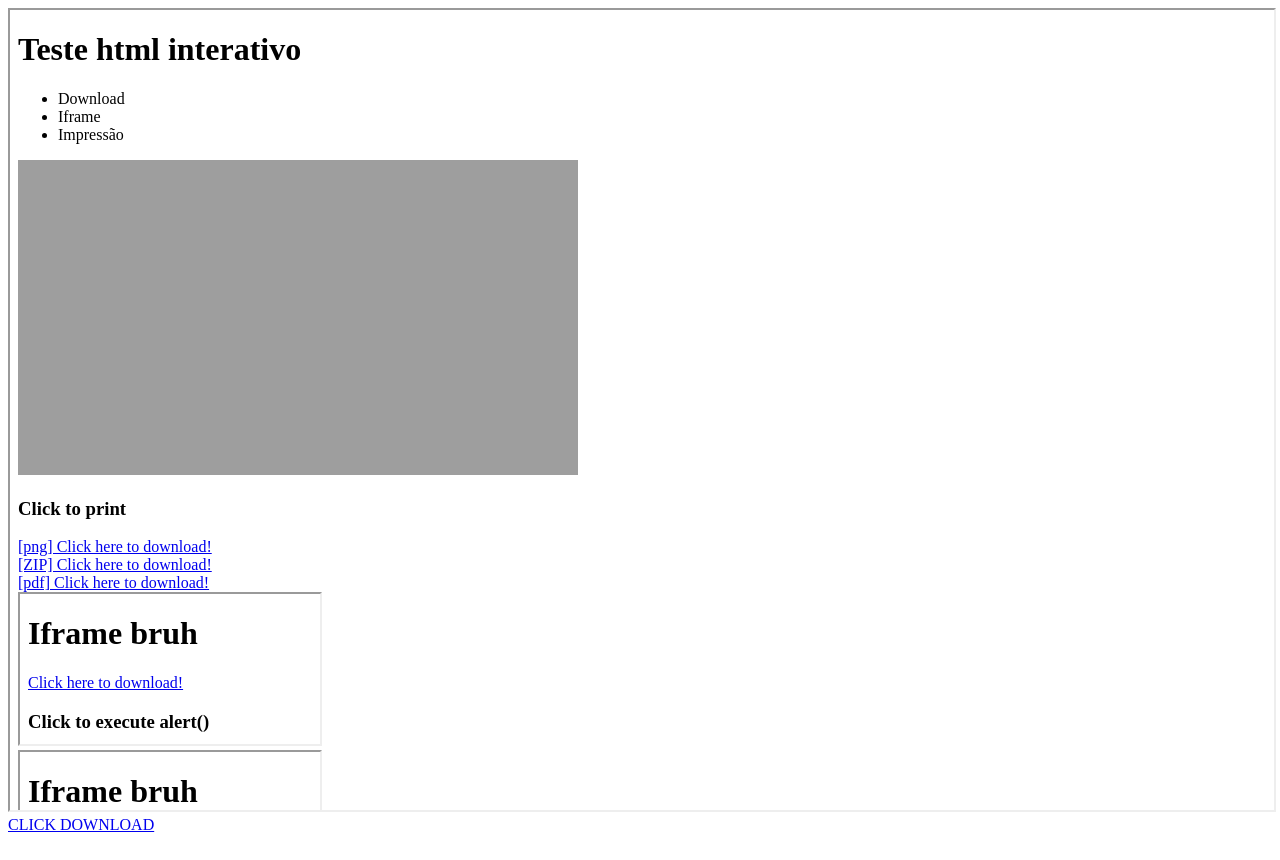
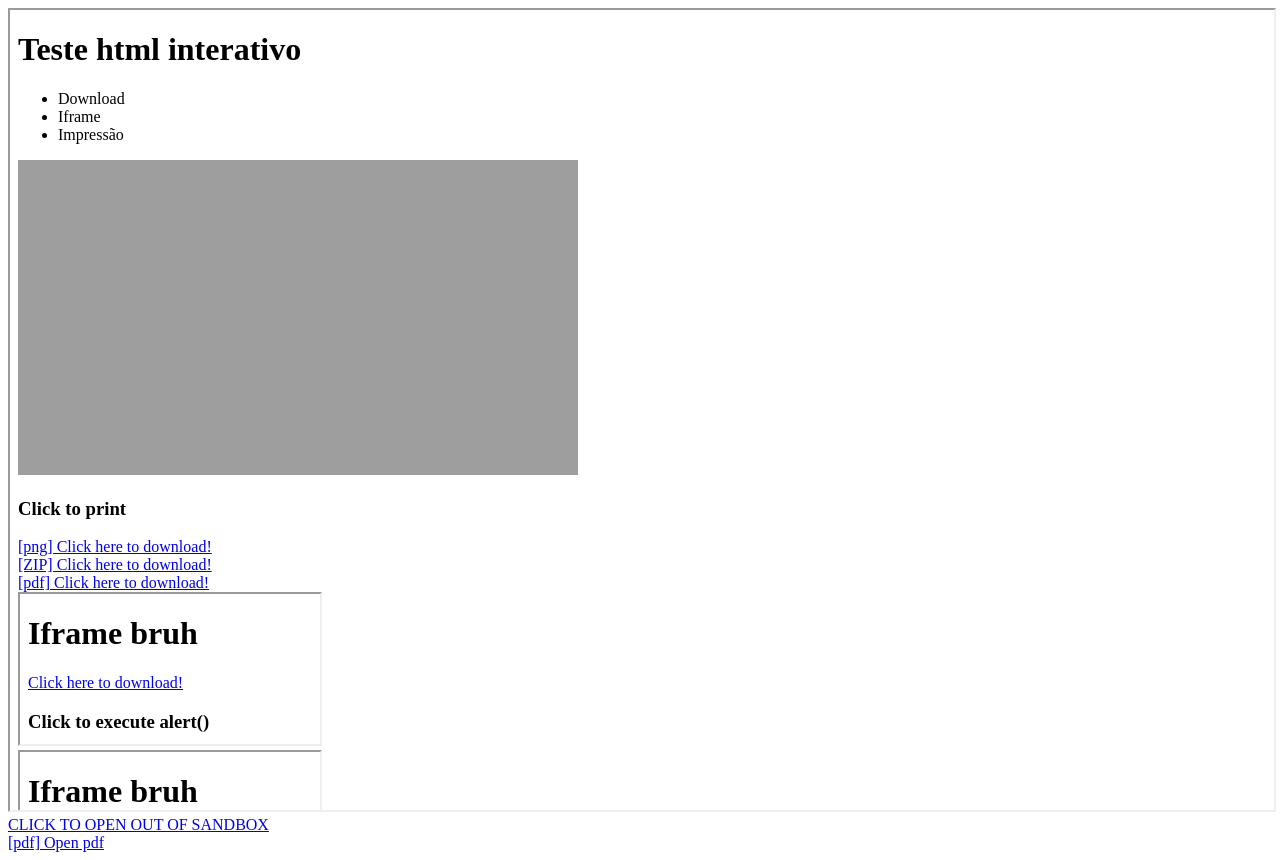
Before and after one commit to RodriguesLs/some_html_test, a plain HTML site: page index.html in a window 1280 px wide. Drawn offline with Linux system fonts and the light colour scheme.

Commit message:
feat(pdf): open pdf in new tab

```diff
--- a/index.html
+++ b/index.html
@@ -9,7 +9,10 @@
 <body>
     <iframe src="assets/html/second.html" width="100%" style="height: 100vh;" sandbox="allow-modals allow-downloads allow-same-origin allow-scripts allow-popups allow-forms allow-top-navigation"></iframe>
 
-    <a href="assets/html/iframe.html" target="_blank">CLICK DOWNLOAD</a>
+    <a href="assets/html/iframe.html" target="_blank">CLICK TO OPEN OUT OF SANDBOX</a>
+    <div class="open-pdf">
+        <a href="assets/pdf/Upload-flow-ionica.pdf" target="_blank">[pdf] Open pdf</a><br />
+    </div>
 </body>
     <script src="assets/js/index.js"></script>
 </html>
```
